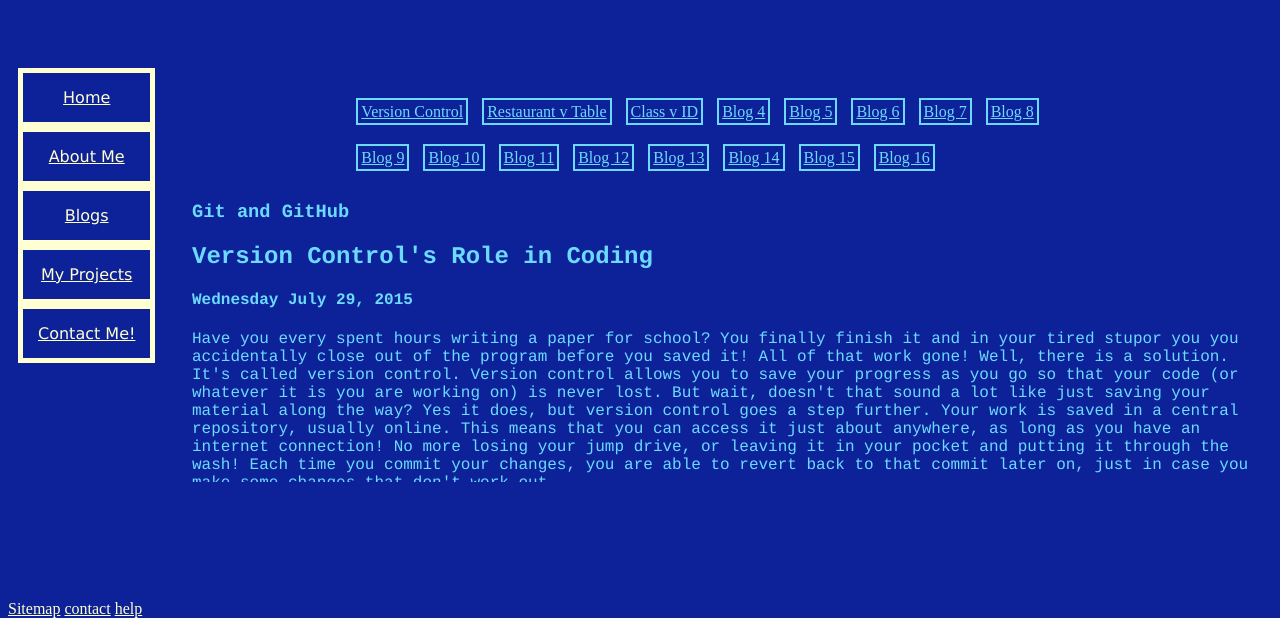
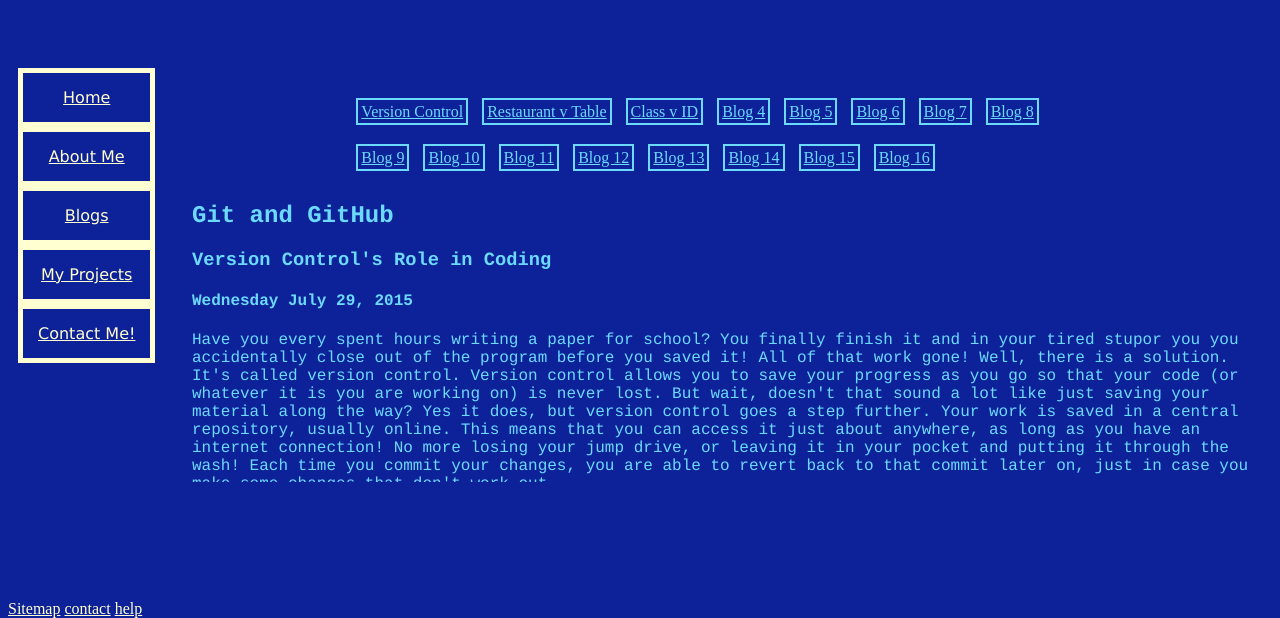
Before and after one commit to cernalanders/cernalanders.github.io, a plain HTML site: page blog/t1-git-blog.html in a window 1280 px wide. Shown: the part 182-800 px from the top of the page. Drawn offline with Linux system fonts and the light colour scheme.

Commit message:
heading fix

```diff
--- a/blog/t1-git-blog.html
+++ b/blog/t1-git-blog.html
@@ -41,8 +41,8 @@
         <section class="bloglink"><a class="blue" href="#">Blog 16</a></section></section>
       </section>
       <section id="blog">
-  <h1>Git and GitHub</h1>
-  <h2>Version Control's Role in Coding</h2>
+  <h2>Git and GitHub</h2>
+  <h3>Version Control's Role in Coding</h3>
   <h4>Wednesday July 29, 2015</h4>
 <p>
      Have you every spent hours writing a paper for school? You finally finish it and in your tired stupor you you accidentally close out of the program before you saved it! All of that work gone! Well, there is a solution. It's called version control. Version control allows you to save your progress as you go so that your code (or whatever it is you are working on) is never lost. But wait, doesn't that sound a lot like just saving your material along the way? Yes it does, but version control goes a step further. Your work is saved in a central repository, usually online. This means that you can access it just about anywhere, as long as you have an internet connection! No more losing your jump drive, or leaving it in your pocket and putting it through the wash! Each time you commit your changes, you are able to revert back to that commit later on, just in case you make some changes that don't work out.
```
